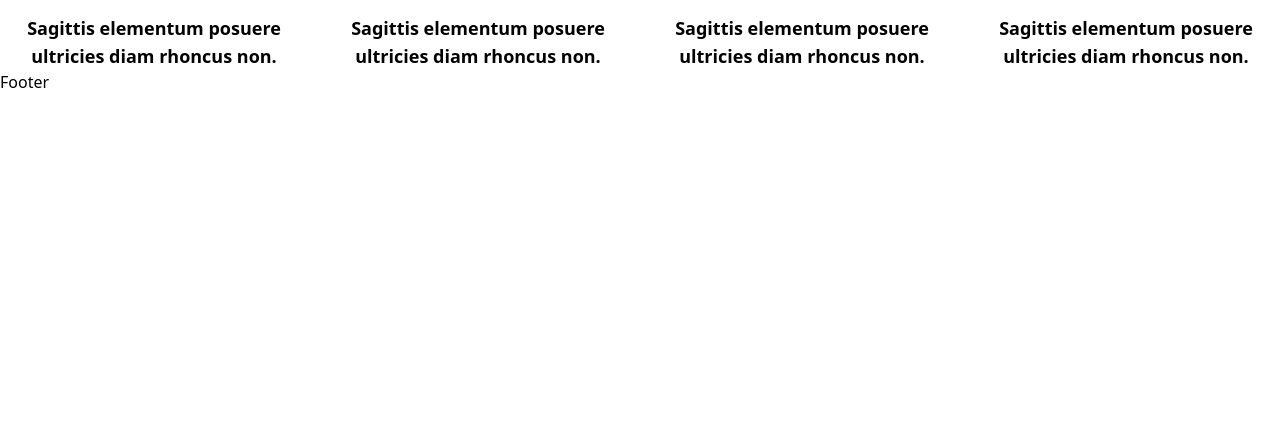
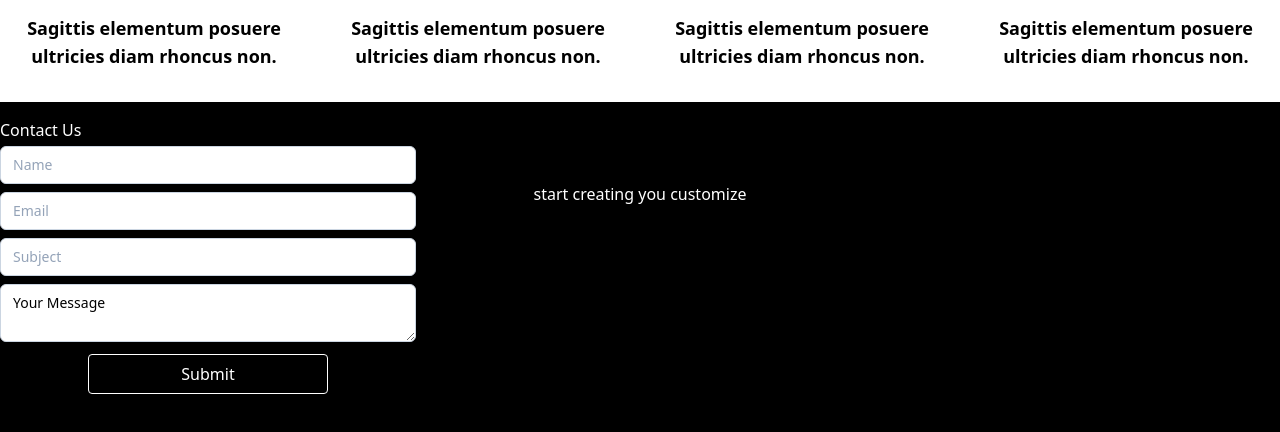
Before and after one commit to zaheershaikh936/Cardify-frontend, a React (Vite) app: page / in a window 1280 px wide. Shown: the part 4748-5180 px from the top of the page. Before the commit the page ends 4842 px from the top, so only its background shows below. Built offline with nearby package versions, Linux system fonts and the light colour scheme.

Commit message:
footer form

```diff
--- a/src/core/footer/Footer.tsx
+++ b/src/core/footer/Footer.tsx
@@ -2,7 +2,34 @@ import React from 'react';
 
 const Footer = () => {
     return (
-        <><h1>Footer</h1></>
+        <>
+            <div className='mt-8 bg-black text-white'>
+                <div className='container mx-auto grid grid-cols-3 gap-4 mt-6'>
+                    <div className='mt-4 text-black'>
+                        <p className='text-normal text-white'> Contact Us </p>
+                        <form action="">
+                            <input type="text" name="name" className="mt-1 mb-2 px-3 py-2 bg-white border shadow-sm border-slate-300 placeholder-slate-400 focus:outline-none focus:border-sky-500 focus:ring-sky-500 block w-full rounded-md sm:text-sm focus:ring-1" placeholder="Name" />
+                            <input type="email" name="email" className="mt-1 mb-2 px-3 py-2 bg-white border shadow-sm border-slate-300 placeholder-slate-400 focus:outline-none focus:border-sky-500 focus:ring-sky-500 block w-full rounded-md sm:text-sm focus:ring-1" placeholder="Email" />
+                            <input type="text" name="subject" className="mt-1 mb-2 px-3 py-2 bg-white border shadow-sm border-slate-300 placeholder-slate-400 foceus:outline-none focus:border-sky-500 focus:ring-sky-500 block w-full rounded-md sm:text-sm focus:ring-1" placeholder="Subject" />
+                            <textarea name="message" className="mt-1 mb-2 px-3 py-2 bg-white border shadow-sm border-slate-300 placeholder-slate-400 focus:outline-none focus:border-sky-500 focus:ring-sky-500 block w-full rounded-md sm:text-sm focus:ring-1">
+                                Your Message
+                            </textarea>
+                            <center>
+                                <button type='button' className='text-white w-60 mt-1 h-10 border border-white rounded hover:bg-white hover:text-black'> Submit </button>
+                            </center>
+                        </form>
+                    </div>
+                    <div className='text-center mt-20'>start creating you customize</div>
+                    <div>
+
+                    </div>
+                    <br /><br />
+                    <br /><br />
+                    <br /><br />
+                    <br /><br />
+                </div>
+            </div>
+        </>
     );
 }
 
```
